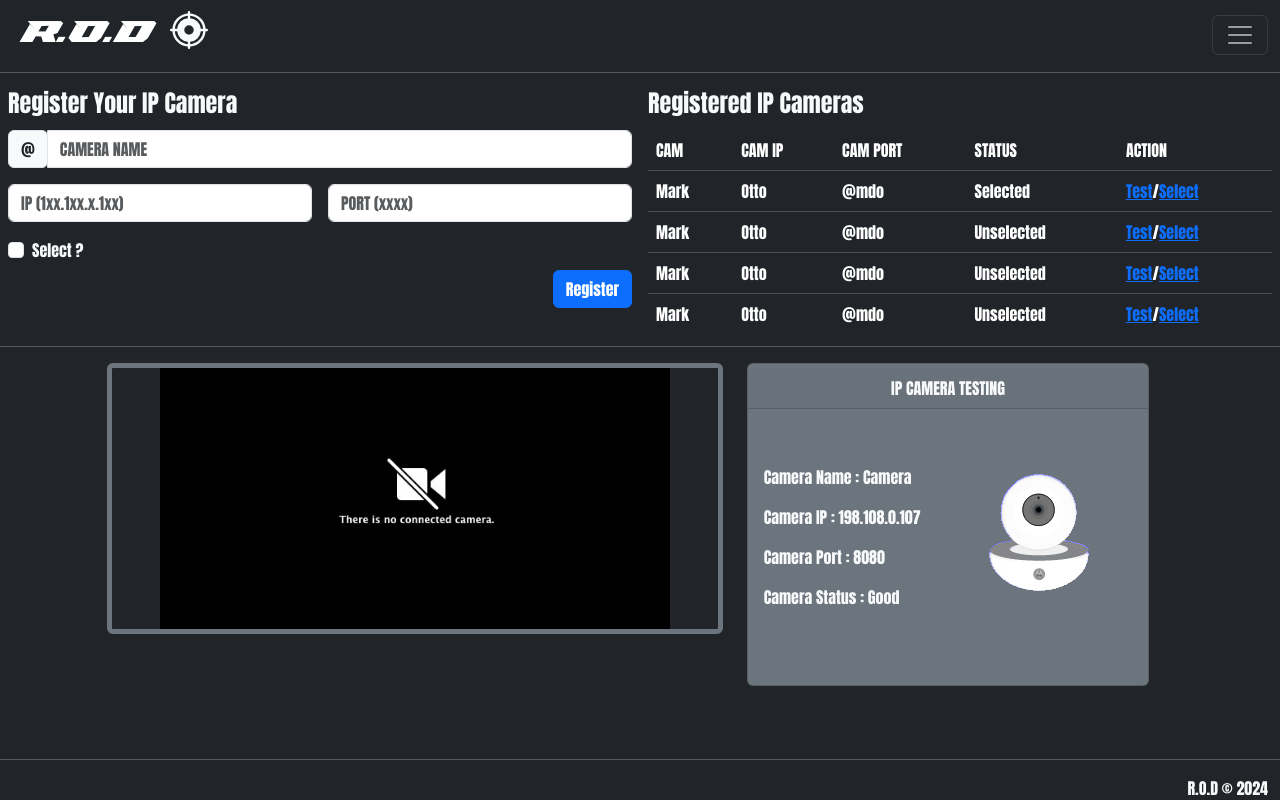
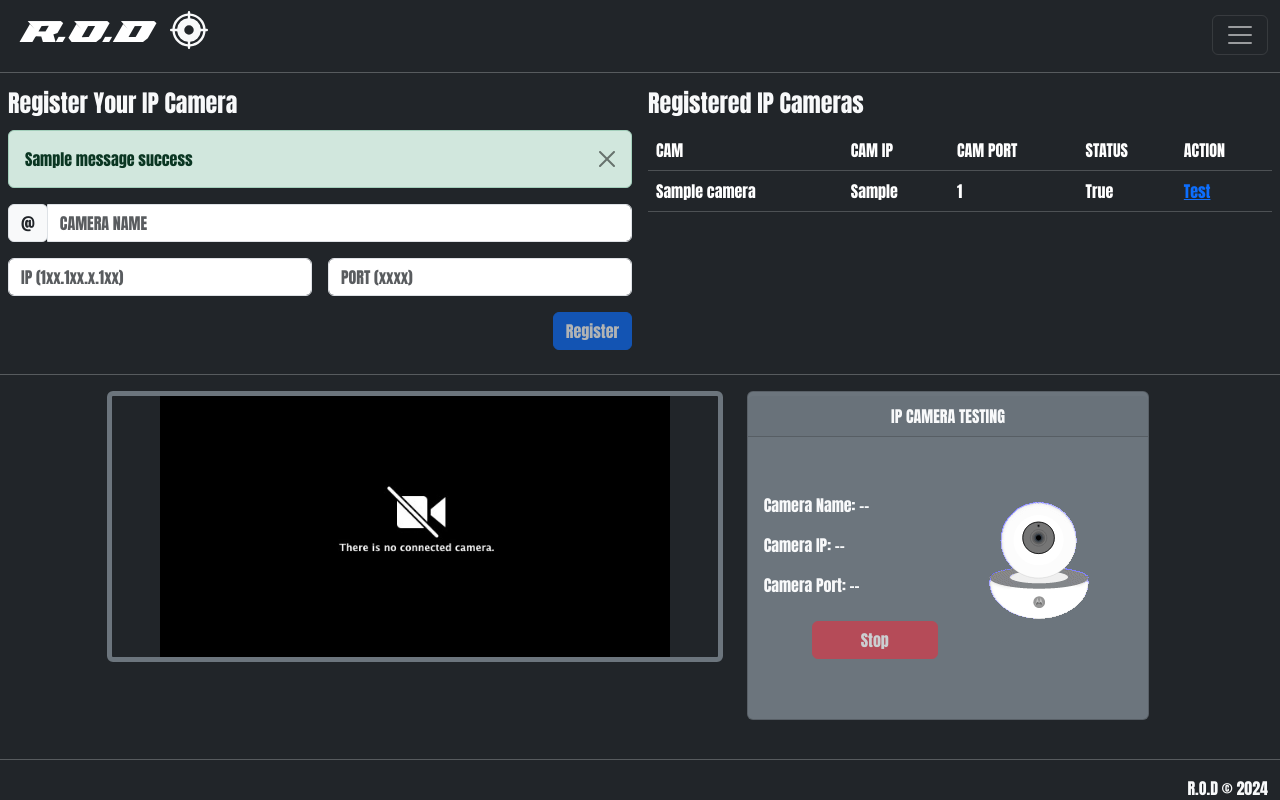
Before and after one commit to FatinShadab/ROD, a Django app: template src/template/cam.html in a window 1280 px wide. Run offline with Django 5.2, Linux system fonts and the light colour scheme; the template is opened without the code that fills it: values that come from a table or form of the project are taken from there, others are empty; tables that the repository leaves empty hold one stand-in row (values such as "Sample post"); one stand-in notice (Sample message) is shown; parts of the project's set-up code (start-up, migrations or seed data) failed here and were passed over; some libraries are stand-ins or nearby versions.

Commit message:
Update cam.html
connected with backend and database

```diff
--- a/src/template/cam.html
+++ b/src/template/cam.html
@@ -2,42 +2,50 @@
 {% load static %}
 
 {% block title %}
-    R.O.D - CAM SETUP
+    R.O.D - CAM REGISTER
 {% endblock %}
 
 {% block content %}
-    <section class="pt-2">
+    <section class="pt-2 pb-0 mb-0">
         <hr class="text-light">
-        <div class="container-fluid">
+        <div class="container-fluid pb-0 mb-0">
             <div class="row">
                 <div class="col-md-6 col-sm-12 px-2">
                     <h4 class="text-light pb-1">Register Your IP Camera</h4>
-                    <form>
+                    {% if messages %}
+                        {% for message in messages %}
+                            {% if message.tags == 'error' %}
+                            <div class="float-left alert alert-danger alert-dismissible fade show" role="alert">
+                            {% else %}
+                            <div class="float-left alert alert-{{ message.tags }} alert-dismissible fade show" role="alert">
+                            {% endif %}
+
+                            {{ message | safe }} {{ message.tags }}
+                            <button type="button" class="close btn-close" data-dismiss="alert" aria-label="Close">
+                                <span aria-hidden="true"></span>
+                            </button>
+                        </div>
+                        {% endfor %}
+                    {% endif %}
+                    <form method="post" id="camRegForm">
+                        {% csrf_token %}
                         <div class="form-row align-items-center">
                             <div class="col-auto">
                                 <div class="input-group mb-2">
                                     <div class="input-group-prepend">
                                     <div class="input-group-text">@</div>
                                     </div>
-                                    <input type="text" class="form-control" id="inlineFormInputGroup" placeholder="CAMERA NAME">
+                                    {{ form.cname }}
                                 </div>
                             </div>
                             <div class="col-auto">
                                 <div class="d-flex py-2 px-0 mx-0 gap-3" style="margin-left: 0%;">
-                                    <input type="text" class="form-control mb-2" id="inlineFormInput" placeholder="IP (1xx.1xx.x.1xx)">
-                                    <input type="text" class="form-control mb-2" id="inlineFormInput" placeholder="PORT (xxxx)">
-                                </div>
-                            </div>
-                            <div class="col-auto">
-                                <div class="form-check mb-2">
-                                <input class="form-check-input" type="checkbox" id="autoSizingCheck">
-                                <label class="form-check-label text-light" for="autoSizingCheck">
-                                    Select ?
-                                </label>
+                                    {{ form.cip }}
+                                    {{ form.cport }}
                                 </div>
                             </div>
                             <div class="col-auto text-end">
-                                <button type="submit" class="btn btn-primary mb-2">Register</button>
+                                <button type="submit" id="regBtn" class="btn btn-primary mb-2" disabled="true">Register</button>
                             </div>
                         </div>
                     </form>
@@ -56,41 +64,27 @@
                               </tr>
                             </thead>
                             <tbody>
-                              <tr>
-                                <td>Mark</td>
-                                <td>Otto</td>
-                                <td>@mdo</td>
-                                <td>Selected</td>
-                                <td><a href="">Test</a>/<a href="">Select</a></td>
-                              </tr>
-                              <tr>
-                                <td>Mark</td>
-                                <td>Otto</td>
-                                <td>@mdo</td>
-                                <td>Unselected</td>
-                                <td><a href="">Test</a>/<a href="">Select</a></td>
-                              </tr>
-                              <tr>
-                                <td>Mark</td>
-                                <td>Otto</td>
-                                <td>@mdo</td>
-                                <td>Unselected</td>
-                                <td><a href="">Test</a>/<a href="">Select</a></td>
-                              </tr>
-                              <tr>
-                                <td>Mark</td>
-                                <td>Otto</td>
-                                <td>@mdo</td>
-                                <td>Unselected</td>
-                                <td><a href="">Test</a>/<a href="">Select</a></td>
-                              </tr>
-                              <tr>
-                                <td>Mark</td>
-                                <td>Otto</td>
-                                <td>@mdo</td>
-                                <td>Unselected</td>
-                                <td><a href="">Test</a>/<a href="">Select</a></td>
-                              </tr>
+                                {% if cameras %}
+                                    {% for camera in cameras %}
+                                        <tr data-camera-name="{{ camera.cname }}" data-camera-ip="{{ camera.cip }}" data-camera-port="{{ camera.cport }}">
+                                            <td>{{ camera.cname }}</td>
+                                            <td>{{ camera.cip }}</td>
+                                            <td>{{ camera.cport }}</td>
+                                            <td>{{ camera.selected }}</td>
+                                            <td>
+                                                <a href="" class="test-link">Test</a>
+                                            </td>
+                                        </tr>
+                                    {% endfor %}
+                                {% else %}
+                                    <tr data-camera-name="Camera 1" data-camera-ip="198.108.0.107" data-camera-port="8080">
+                                        <td>--</td>
+                                        <td>--</td>
+                                        <td>--</td>
+                                        <td>--</td>
+                                        <td>--</td>
+                                    </tr>
+                                {% endif %}
                             </tbody>
                         </table>
                     </div>
@@ -104,7 +98,7 @@
         <div class="row" style="width: 100%;">
             <div class="col-md-1"></div>
             <div class="col-md-6 col-sm-12 sm-mb-5">
-                <img src="{% static '\asset\images\no_camera.jpg' %}" class="img-fluid rounded px-5 border border-5 border-secondary" alt="camera feed">
+                <img src="{% static '\asset\images\no_camera.jpg' %}" id="video_stream" class="img-fluid rounded px-5 border border-5 border-secondary" alt="camera feed">
             </div>
             <div class="col-md-4 col-sm-12 pb-0">
                 <div class="card bg-secondary py-1">
@@ -114,10 +108,13 @@
                     <div class="card-body text-light justify-content-center">
                         <div class="row py-4">
                             <div class="col-md-6 col-sm-4 py-3">
-                                <p>Camera Name : Camera</p>
-                                <p>Camera IP : 198.108.0.107</p>
-                                <p>Camera Port : 8080</p>
-                                <p>Camera Status : Good</p>
+                                <p>Camera Name: <span id="camera-name"> -- </span></p>
+                                <p>Camera IP: <span id="camera-ip"> -- </span></p>
+                                <p>Camera Port: <span id="camera-port"> -- </span></p>
+                                <div class="text-center">
+                                    <button id="stopBtn" class="btn btn-danger mx-5 px-5 mt-2" disabled="true">Stop</button>
+                                </div>
+
                             </div>
                             <div class="col-md-6 col-sm-8 py-3">
                                 <img src="{% static '\asset\images\testing.gif' %}" alt="">
@@ -130,3 +127,75 @@
         </div>
     </section>
 {% endblock content %}
+
+{% block extra_js %}
+<script>
+    document.addEventListener('DOMContentLoaded', function() {
+        // Get references to elements
+        const form = document.getElementById('camRegForm');
+        const regButton = document.getElementById('regBtn');
+        const testLinks = document.querySelectorAll('.test-link');
+        const stopBtn = document.getElementById('stopBtn');
+
+        // Function to start video stream
+        function startVideoStream(cameraData) {
+            var video = document.getElementById('video_stream');
+            var url = "{% url 'camera_test_view' cname='camera_name_placeholder' %}".replace('camera_name_placeholder', cameraData.name);
+            //var url = "http://192.168.0.101:8080/video"
+            // Set the source of the video element to your endpoint
+            video.src = url;
+            console.log(url);
+            video.onerror = function() {
+                console.log(video.error);
+                alert("Failed to load video stream. Please check if the camera is online and the IP address/port is correct.");
+            };
+
+            // Update the testing card with camera data
+            document.getElementById('camera-name').textContent = cameraData.name;
+            document.getElementById('camera-ip').textContent = cameraData.ip;
+            document.getElementById('camera-port').textContent = cameraData.port;
+        }
+
+        // Function to stop video stream
+        function stopVideoStream() {
+            var video = document.getElementById('video_stream');
+            video.src = "{% static '/asset/images/no_camera.jpg' %}";
+            document.getElementById('camera-name').textContent = "--";
+            document.getElementById('camera-ip').textContent = "--";
+            document.getElementById('camera-port').textContent = "--";
+        }
+
+        // Event listener for form input changes
+        form.addEventListener('input', function() {
+            const allFieldsFilled = Array.from(form.querySelectorAll('input[type="text"], input[type="number"]')).every(input => input.value.trim() !== '');
+            regButton.disabled = !allFieldsFilled;
+        });
+
+        // Event listener for test links
+        testLinks.forEach(function(testLink) {
+            testLink.addEventListener('click', function(event) {
+                // Prevent default link behavior
+                event.preventDefault();
+                // Get the data from the clicked row
+                var cameraRow = event.target.closest('tr');
+                var cameraData = {
+                    name: cameraRow.dataset.cameraName,
+                    ip: cameraRow.dataset.cameraIp,
+                    port: cameraRow.dataset.cameraPort
+                };
+                // Call the function to start the video stream with the camera data
+                startVideoStream(cameraData);
+                if (stopBtn) stopBtn.disabled = false; // Enable stop button if it exists
+            });
+        });
+
+        // Event listener for stop button
+        if (stopBtn) {
+            stopBtn.addEventListener('click', function(event) {
+                stopVideoStream();
+                stopBtn.disabled = true; // Disable stop button after stopping the stream
+            });
+        }
+    });
+</script>
+{% endblock extra_js %}
```
